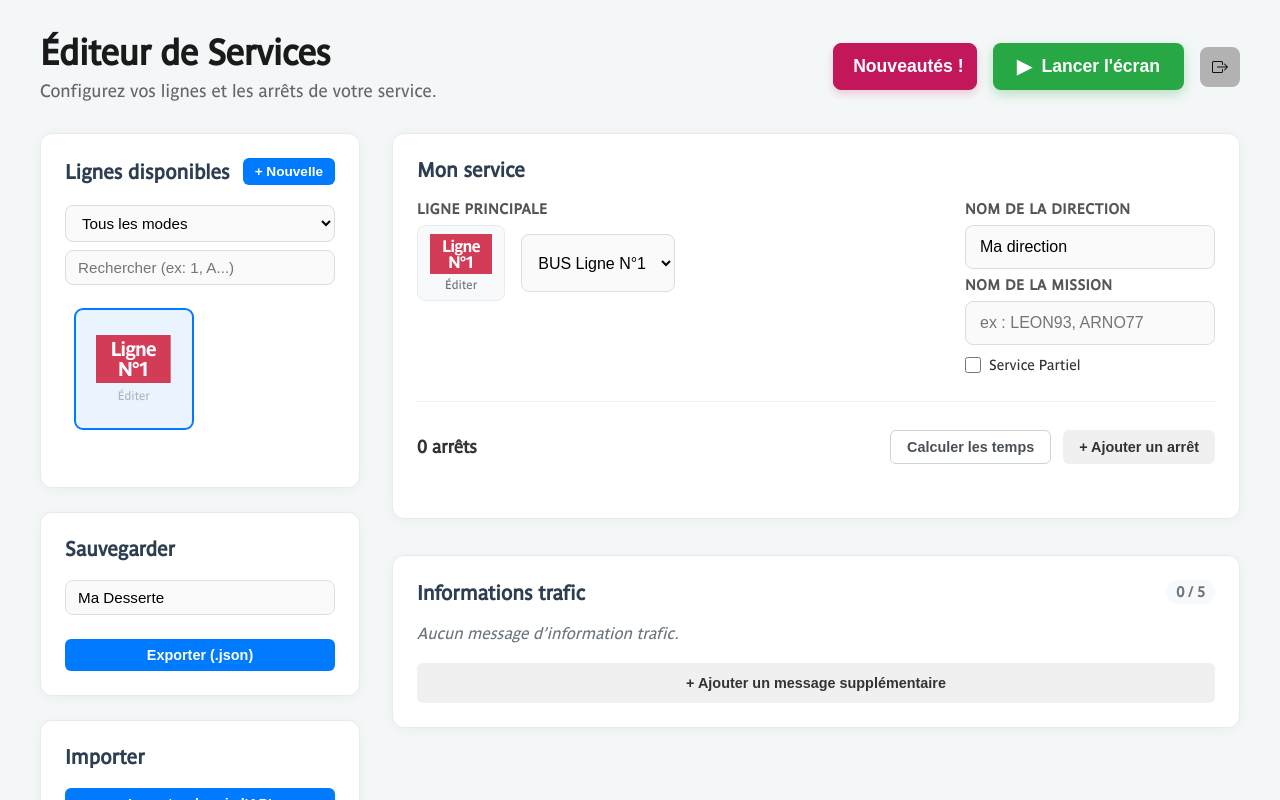
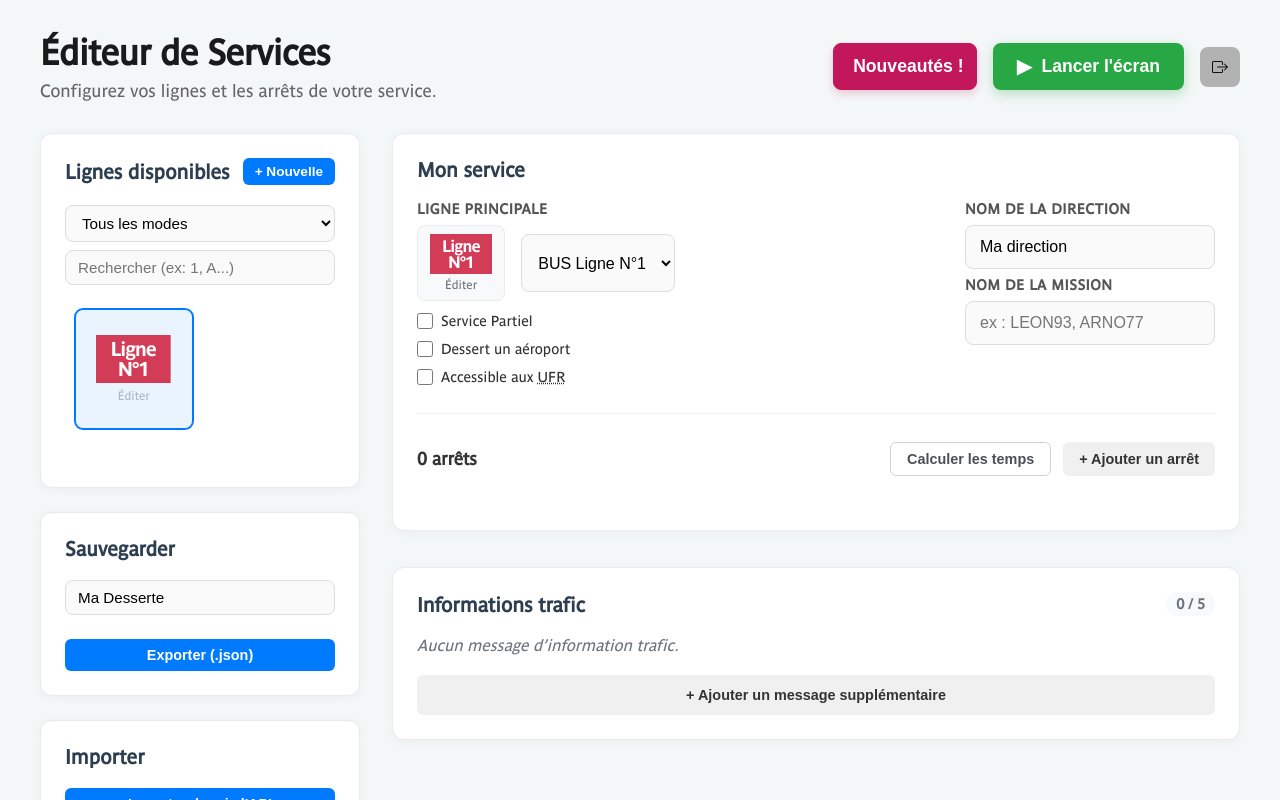
Before and after one commit to Leon-ED/lumiplan-ratp, a Vue app: page /editor/1/1 in a window 1280 px wide. Shown: the top 800 px of the page. Built offline with nearby package versions, Linux system fonts and the light colour scheme.

Commit message:
Ajout affichage si un service dessert un aéroport et est accessible aux UFRs

```diff
--- a/src/api.ts
+++ b/src/api.ts
@@ -30,6 +30,8 @@ export class Api {
       const desserte: Desserte = {
         id: journeyData.id,
         isLimitedService: false,
+        hasWheelchairAccess: journeyData.isWheelchairAccessible,
+        servesAirport: journeyData.areBikesAllowed || journeyData.stopTimes.some((stop: any) => stop.stopPoint.stopName.toLowerCase().includes("aéroport")),
         vehicleNumber:
           journeyData.shortName &&
           /^[a-zA-Z]{4}\d{2}$/.test(journeyData.shortName)
--- a/src/components/Editor/EditorStopList.vue
+++ b/src/components/Editor/EditorStopList.vue
@@ -137,6 +137,33 @@ const calculateTravelTimes = async () => {
               </option>
             </select>
           </div>
+          <label class="checkbox-label" for="is-limited-service">
+            <input
+              id="is-limited-service"
+              type="checkbox"
+              v-model="desserteWithLine.desserte.isLimitedService"
+            />
+            Service Partiel
+          </label>
+          <label class="checkbox-label" for="serves-airport">
+            <input
+              id="serves-airport"
+              type="checkbox"
+              v-model="desserteWithLine.desserte.servesAirport"
+            />
+            Dessert un aéroport
+          </label>
+          <label class="checkbox-label" for="has-wheelchair-access">
+            <input
+              id="has-wheelchair-access"
+              type="checkbox"
+              v-model="desserteWithLine.desserte.hasWheelchairAccess"
+            />
+            <span>
+              Accessible aux
+              <abbr title="Usagers en fauteuil roulant">UFR</abbr>
+            </span>
+          </label>
         </div>
 
         <div class="field-group direction">
@@ -154,14 +181,6 @@ const calculateTravelTimes = async () => {
             v-model="desserteWithLine.desserte.vehicleNumber"
             placeholder="ex : LEON93, ARNO77"
           />
-          <label class="checkbox-label" for="is-limited-service">
-            <input
-              id="is-limited-service"
-              type="checkbox"
-              v-model="desserteWithLine.desserte.isLimitedService"
-            />
-            Service Partiel
-          </label>
         </div>
       </div>
 
@@ -349,6 +368,7 @@ input[type="text"]:focus {
   cursor: pointer;
   text-transform: none !important;
   letter-spacing: normal !important;
+  width: fit-content;
 }
 .checkbox-label input[type="checkbox"] {
   width: 16px;
--- a/src/components/Lumiplan.vue
+++ b/src/components/Lumiplan.vue
@@ -51,6 +51,8 @@
       :direction="state === 'FIRST_STOP' ? '' : desserte.direction"
       :is-limited-service="desserte.isLimitedService"
       :vehicle-number="desserte.vehicleNumber"
+      :is-wheel-chair-accessible="desserte.hasWheelchairAccess"
+      :serves-airport="desserte.servesAirport"
       :line="line!"
       :is-at-stop="state === 'AT_STOP'"
       @click="toggleFullScreen"
--- a/src/components/ScreenHeader.vue
+++ b/src/components/ScreenHeader.vue
@@ -24,6 +24,18 @@
       <span v-if="direction" class="direction-name" key="name">
         <span class="slide-up">{{ direction }}</span>
       </span>
+      <img
+        v-if="direction && servesAirport"
+        src="../assets/img/airplane.svg"
+        class="airplane-picto slide-up"
+        key="airplane"
+      />
+      <img
+        v-if="direction && isWheelChairAccessible"
+        src="../assets/img/wheelchairjourney.svg"
+        class="wheelchair-picto slide-up"
+        key="wheelchair"
+      />
     </TransitionGroup>
     <div class="clock"><Clock /></div>
   </header>
@@ -40,7 +52,9 @@ const props = defineProps<{
   direction: string;
   line: Line;
   isLimitedService: boolean;
+  isWheelChairAccessible: boolean;
   isAtStop: boolean;
+  servesAirport: boolean;
   vehicleNumber?: string;
 }>();
 const { showMissionEnabled } = useSettings();
@@ -56,7 +70,16 @@ const logoSize = computed(() => {
 .header:hover {
   cursor: pointer;
 }
-
+.wheelchair-picto {
+  height: 2.5cqw;
+  width: auto;
+  margin-left: 1cqw;
+}
+.airplane-picto {
+  height: 2.5cqw;
+  width: auto;
+  margin-left: 1.5cqw;
+}
 .line-logo {
   margin-top: auto;
   margin-bottom: auto;
--- a/src/composables/useJourneyData.ts
+++ b/src/composables/useJourneyData.ts
@@ -12,6 +12,8 @@ export function useJourneyData(
     id: "",
     stops: [],
     isLimitedService: false,
+    hasWheelchairAccess: false,
+    servesAirport: false,
   };
   const desserte = ref<Desserte>(fakeDesserte);
   const line = ref<Line | null>(null);
--- a/src/pages/Editor.vue
+++ b/src/pages/Editor.vue
@@ -59,6 +59,8 @@ const defaultDesserte: DesserteWithLine = {
     id: "editor-made-journey",
     direction: "Ma direction",
     stops: [],
+    servesAirport: false,
+    hasWheelchairAccess: false,
     isLimitedService: false,
   },
 };
--- a/src/types.ts
+++ b/src/types.ts
@@ -30,6 +30,8 @@ export interface Desserte {
   id: string;
   direction: string;
   vehicleNumber?: string;
+  hasWheelchairAccess: boolean;
+  servesAirport: boolean;
   isLimitedService: boolean;
   geometry?: any;
   stops: StopWithTime[];
```
Also changed, not shown: src/assets/img/airplane.svg (added), src/assets/img/wheelchairjourney.svg (added).
